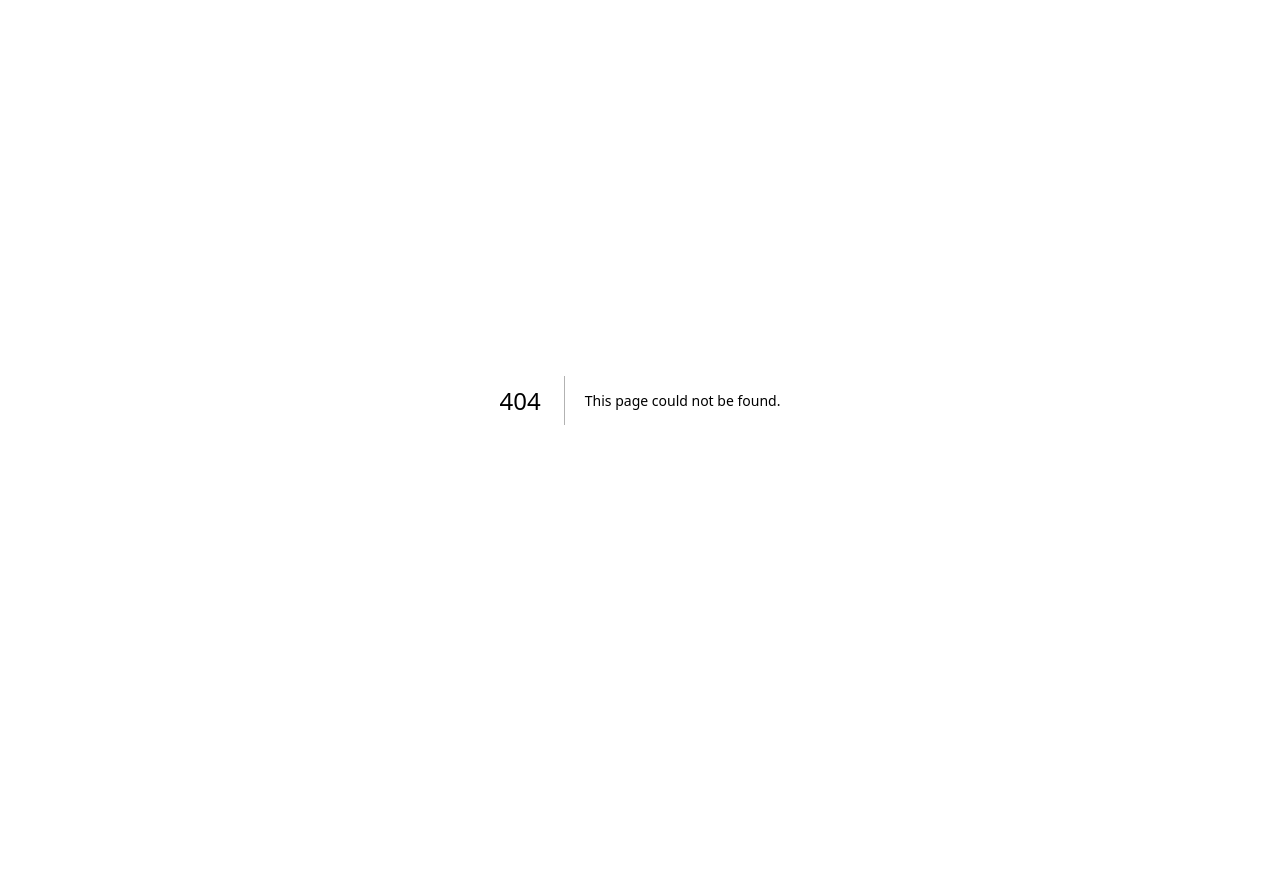
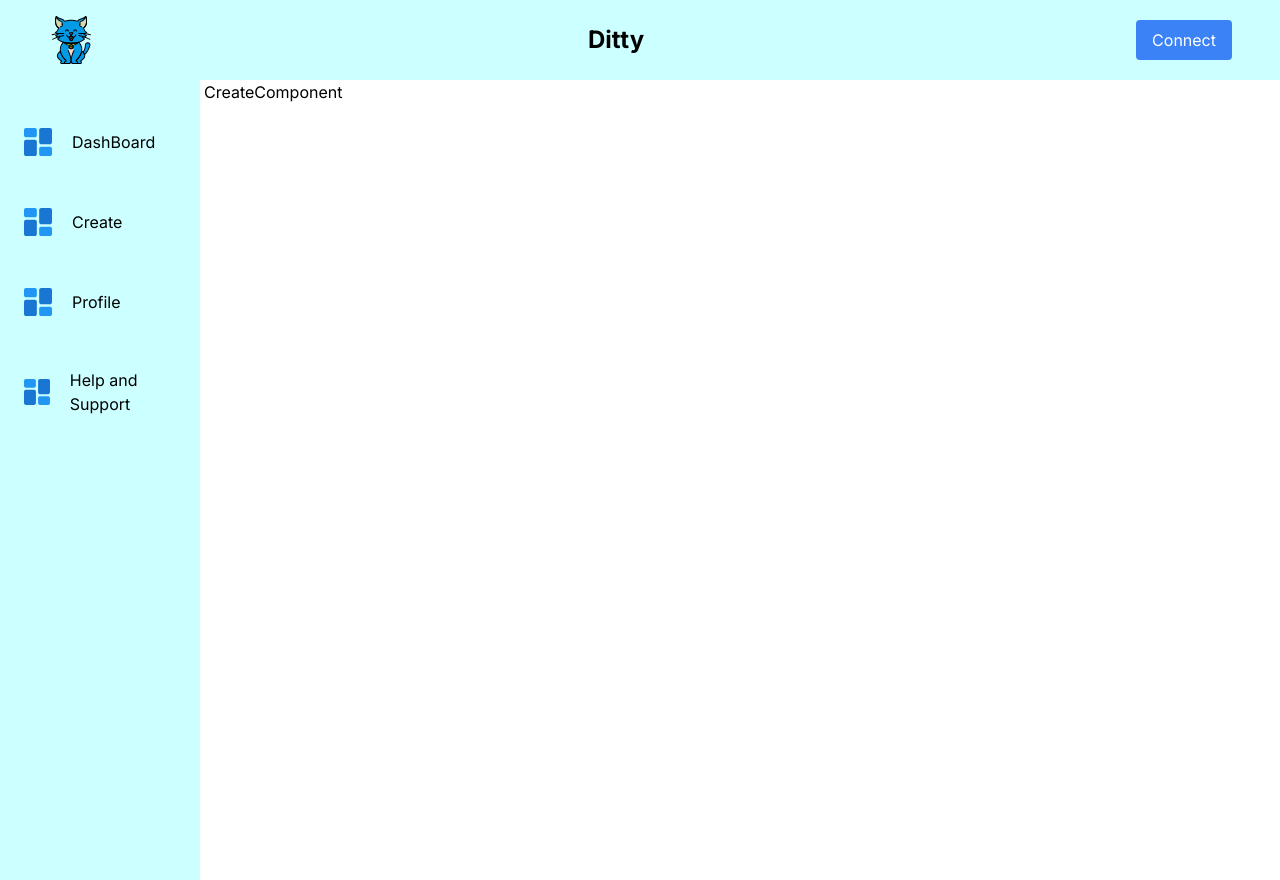
Before and after one commit to lokeshwaran100/ditty, a Next.js app in the folder app/: page /create in a window 1280 px wide. Before the commit this address had no page. Before the commit the page ends 800 px from the top, so only its background shows below. Built offline with nearby package versions, Linux system fonts and the light colour scheme.

Commit message:
Navbar and Sidebar design

```diff
--- /dev/null
+++ b/app/app/create/page.js
@@ -0,0 +1,9 @@
+import React from 'react'
+
+const CreateComponent = () => {
+  return (
+    <div>CreateComponent</div>
+  )
+}
+
+export default CreateComponent
--- /dev/null
+++ b/app/app/dashboard/page.js
@@ -0,0 +1,9 @@
+import React from 'react'
+
+const page = () => {
+  return (
+    <div>page</div>
+  )
+}
+
+export default page
--- a/app/app/globals.css
+++ b/app/app/globals.css
@@ -16,7 +16,7 @@
   }
 }
 
-body {
+/* body {
   color: rgb(var(--foreground-rgb));
   background: linear-gradient(
       to bottom,
@@ -24,4 +24,4 @@ body {
       rgb(var(--background-end-rgb))
     )
     rgb(var(--background-start-rgb));
-}
+} */
--- /dev/null
+++ b/app/app/help/page.js
@@ -0,0 +1,9 @@
+import React from 'react'
+
+const page = () => {
+  return (
+    <div>page</div>
+  )
+}
+
+export default page
--- a/app/app/layout.js
+++ b/app/app/layout.js
@@ -1,5 +1,7 @@
 import './globals.css'
 import { Inter } from 'next/font/google'
+import NavBar from '@/components/NavBar'
+import SideBar from '@/components/SideBar'
 
 const inter = Inter({ subsets: ['latin'] })
 
@@ -11,7 +13,13 @@ export const metadata = {
 export default function RootLayout({ children }) {
   return (
     <html lang="en">
-      <body className={inter.className}>{children}</body>
+      <body className={inter.className}>
+      <NavBar/>
+      <div className='flex gap-1'>
+        <SideBar/>
+        {children}
+      </div>
+      </body>
     </html>
   )
 }
--- /dev/null
+++ b/app/app/profile/page.js
@@ -0,0 +1,9 @@
+import React from 'react'
+
+const page = () => {
+  return (
+    <div>page</div>
+  )
+}
+
+export default page
--- /dev/null
+++ b/app/assets/index.js
@@ -0,0 +1,7 @@
+import logo from "./logo.svg";
+import dashboard from "./dashboard.svg"
+
+export {
+    logo,
+    dashboard
+};
--- /dev/null
+++ b/app/components/NavBar.js
@@ -0,0 +1,19 @@
+import React from 'react'
+import Image from 'next/image'
+import { logo } from '@/assets'
+
+const NavBar = () => {
+  return (
+    <div className='bg-[#ccffff]'>
+        <nav className=" mx-8 p-4">
+        <div className="flex items-center  justify-between">
+            <Image src={logo} alt="Your Logo" className="w-12 h-auto" />
+            <h1 className='text-2xl font-bold '>Ditty</h1>
+            <button className="bg-blue-500 text-white px-4 py-2 rounded cursor-pointer">Connect</button>
+        </div>
+        </nav>
+    </div>
+  )
+}
+
+export default NavBar;
--- a/app/components/NavBar.jsx
+++ /dev/null
@@ -1,9 +0,0 @@
-import React from 'react'
-
-const NavBar = () => {
-  return (
-    <div>NavBar</div>
-  )
-}
-
-export default NavBar
--- /dev/null
+++ b/app/components/SideBar.js
@@ -0,0 +1,47 @@
+"use client"
+import React, { useState } from 'react'
+import Image from 'next/image'
+import { dashboard, logo } from '@/assets'
+import { NavLinks } from '@/constants'
+import { useRouter } from 'next/navigation'
+
+const MenuItems=({name,icon,handleClick,active})=>{
+    return (
+        <div className={` py-3 rounded-[10px] p-1 cursor-pointer items-center mx-1 px-1 my-3 flex gap-4 ${name==active&&` bg-slate-200`}`} onClick={handleClick}>
+        <div className='mx-1'>
+            <Image width={28} height={32} src={dashboard} alt={name}/>
+        </div>
+        <span>{name}</span>
+        </div>
+    )
+}
+const SideBar = () => {
+    // to router from the SideBar
+    const router=useRouter();
+    const [isActive,setIsActive]=useState("dashboard");
+  return (
+    <div className='bg-[#ccffff] h-[100vh] min-w-[150px] w-full max-w-[200px]'>
+    <div className=' ml-3 my-6 flex flex-col gap-1'>
+        {
+            NavLinks.map((link)=>{
+                return (
+                    <MenuItems
+                        key={link.name}
+                        name={link.name}
+                        icon={link.svg}
+                        active={isActive}
+                        handleClick={()=>{
+                            setIsActive(link.name);
+                            router.push(link.link);
+                            console.log("clicked");
+                        }}
+                    />
+                )
+            })
+        }
+    </div>
+    </div>
+  )
+}
+
+export default SideBar;
--- /dev/null
+++ b/app/constants/index.js
@@ -0,0 +1,23 @@
+import { dashboard } from "@/assets"
+export const NavLinks=[
+    {
+        name:"DashBoard",
+        link:"/",
+        svg:{dashboard},
+    },
+    {
+        name:"Create",
+        link:"/create",
+        svg:{dashboard}
+    },
+    {
+        name:"Profile",
+        link:"/profile",
+        svg:{dashboard}
+    },
+    {
+        name:"Help and Support",
+        link:"/help",
+        svg:{dashboard}
+    }
+]
```
Also changed, not shown: app/assets/dashboard.svg (added), app/assets/logo.svg (added).
